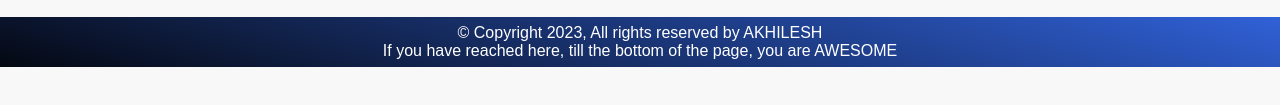
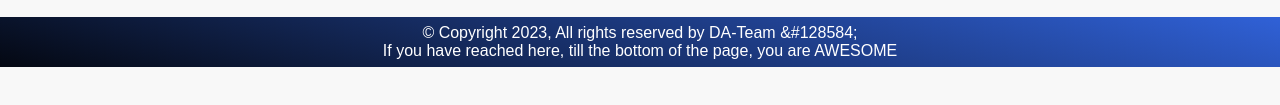
Before and after one commit to lalit-kumar-2097/upload_check, a plain HTML site: page index.html in a window 1280 px wide. Both pictures are taken after a click on the button "Load Images". Shown: the part 315-420 px from the top of the page. Drawn offline with Linux system fonts and the light colour scheme.

Commit message:
Update index.html removed AKHILESH and placed an Emoji

```diff
--- a/index.html
+++ b/index.html
@@ -244,7 +244,7 @@ button:hover{
 
             if (footer_count == 0){
             const f = document.createElement("footer");
-            const node1 = document.createTextNode("© Copyright 2023, All rights reserved by AKHILESH");
+            const node1 = document.createTextNode("© Copyright 2023, All rights reserved by DA-Team &#128584;");
             const br = document.createElement("br");
             const node2 = document.createTextNode("If you have reached here, till the bottom of the page, you are AWESOME");
             f.appendChild(node1);
```
